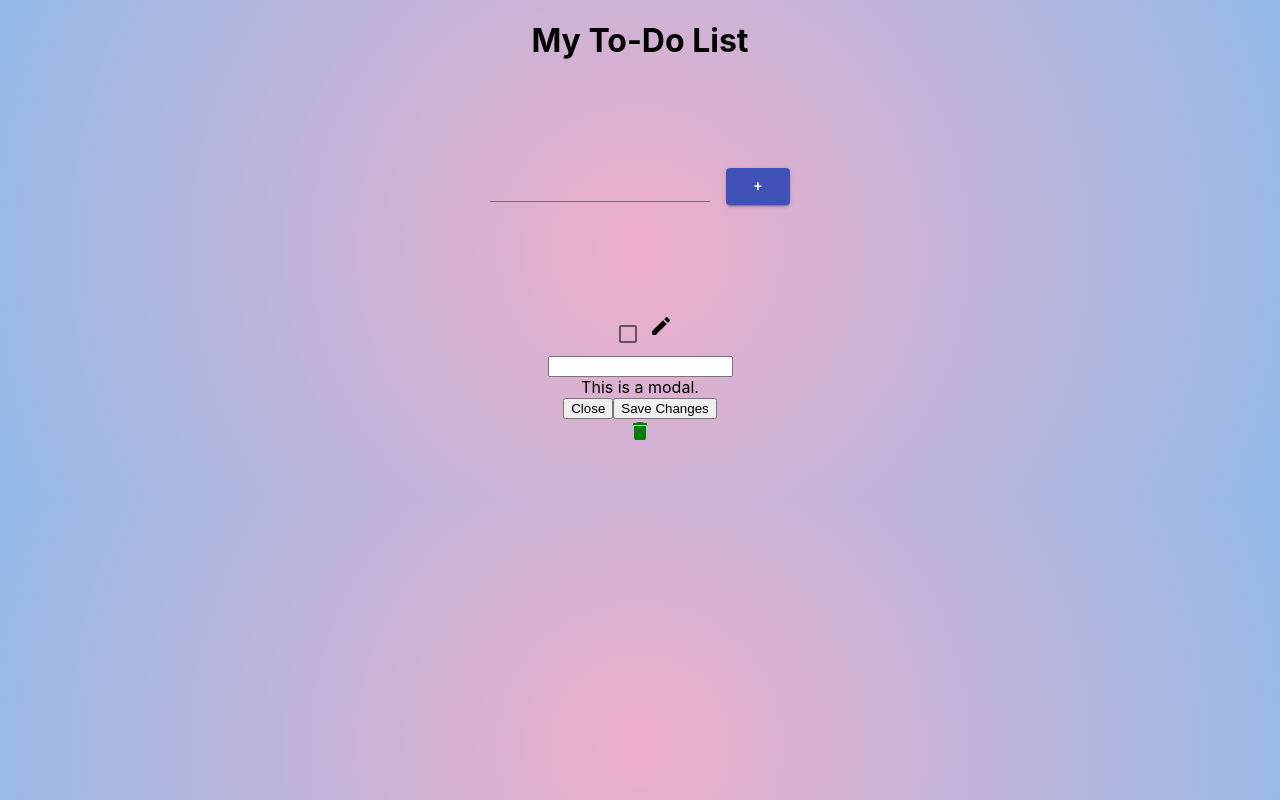
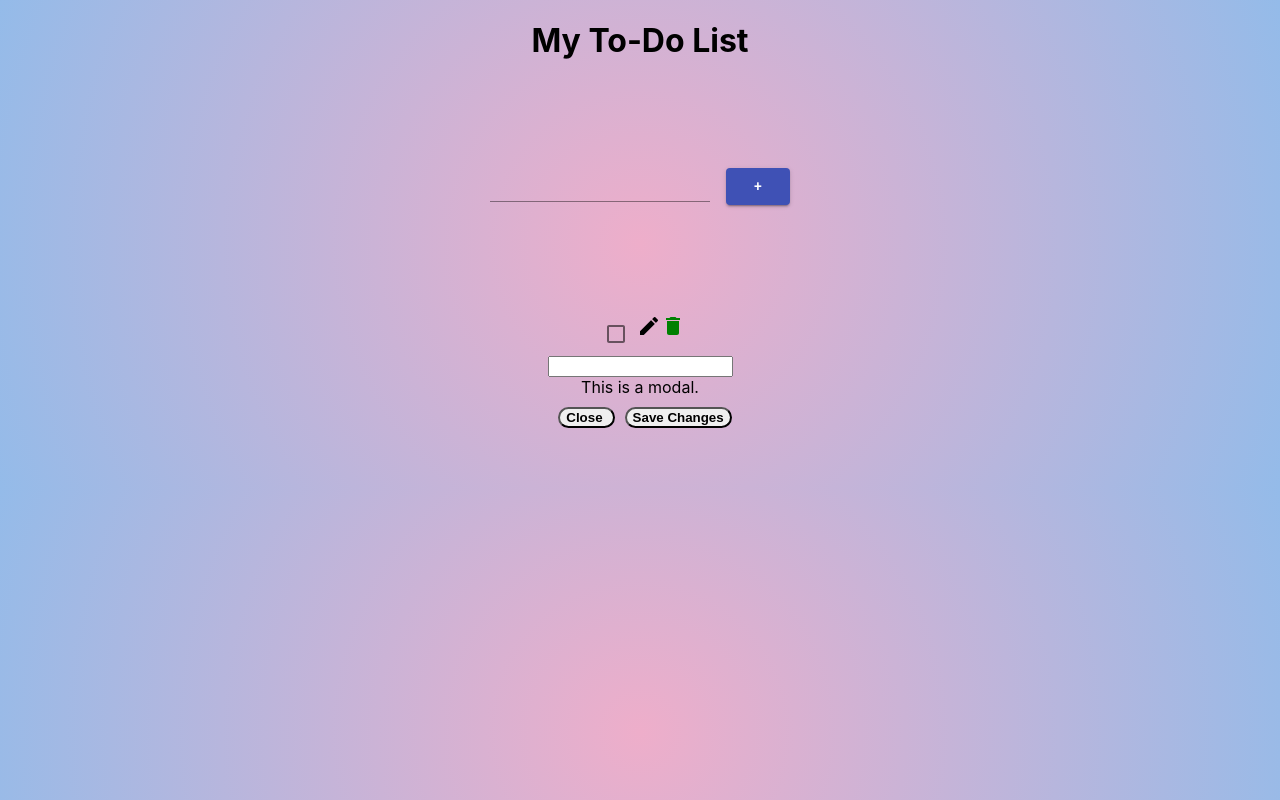
Before and after one commit to 2021-IBM-Accelerate-SW-Track/lab-1-team-11, a React (Create React App) app: page / in a window 1280 px wide. Both pictures are taken after a click on the element "edit_icon". Built offline with nearby package versions, Linux system fonts and the light colour scheme.

Commit message:
initial commit

```diff
--- a/src/component/modal/modal.css
+++ b/src/component/modal/modal.css
@@ -0,0 +1,22 @@
+.button1 {
+    border-radius: 20px;
+    font-weight: bold;
+    margin: 10px;
+    padding-right: 10px;
+}
+.button2 {
+    border-radius: 20px;
+    font-weight: bold;
+}
+
+.button1:hover {
+
+    background-color:crimson;
+    color:black;
+}
+
+.button2:hover {
+
+    background-color:blueviolet;
+    color:black;
+}
--- a/src/component/modal/modal.js
+++ b/src/component/modal/modal.js
@@ -1,4 +1,6 @@
 import React, { useState } from "react";
+import "./modal.css";
+
 
 const Modal = (props) => {
   const [close, setClose] = useState(false);
@@ -16,11 +18,13 @@ const Modal = (props) => {
         </div>
         <div className="modal-body">This is a modal.</div>
         <div className="modal-footer">
-          <button className="button" onClick={handleClose}>
+          <button className="button1" onClick={handleClose}>
             Close
             <Modal close={close} />
           </button>
-          <button className="button" onClick={handleClose}>Save Changes</button>
+          <button className="button2" onClick={handleClose}>Save Changes
+          <Modal close={close} />
+          </button>
         </div>
       </div>
     </div>
--- a/src/component/todo/todo.js
+++ b/src/component/todo/todo.js
@@ -27,8 +27,8 @@ export default function TodoList() {
         <Icon id="editBtn" onClick={handleShow}>
           edit_icon
         </Icon>
+        <Delete id="deleteBtn" />
         <Modal show={show} />
-        <Delete id="deleteBtn" />
       </Container>
     </div>
   );
```
